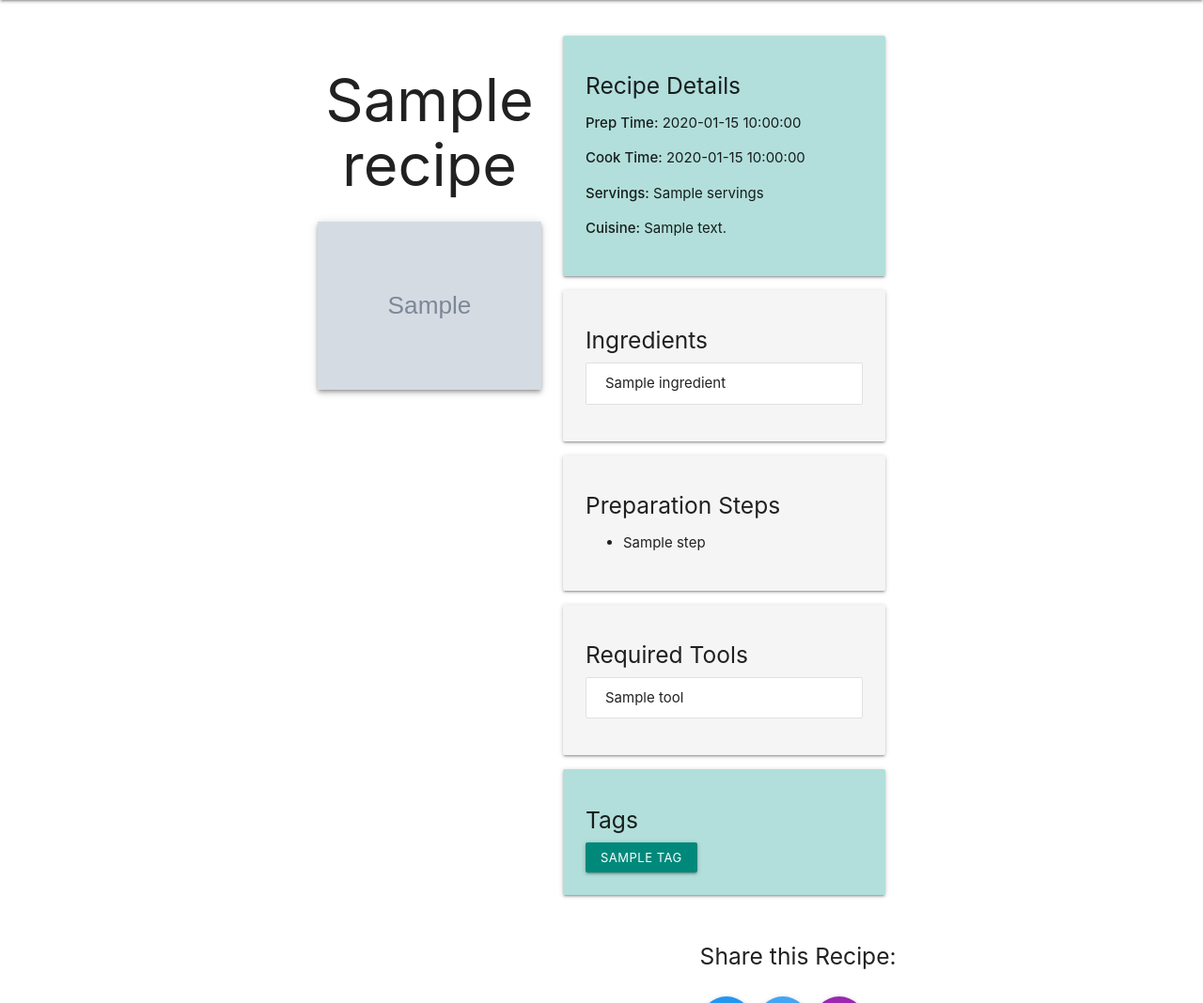
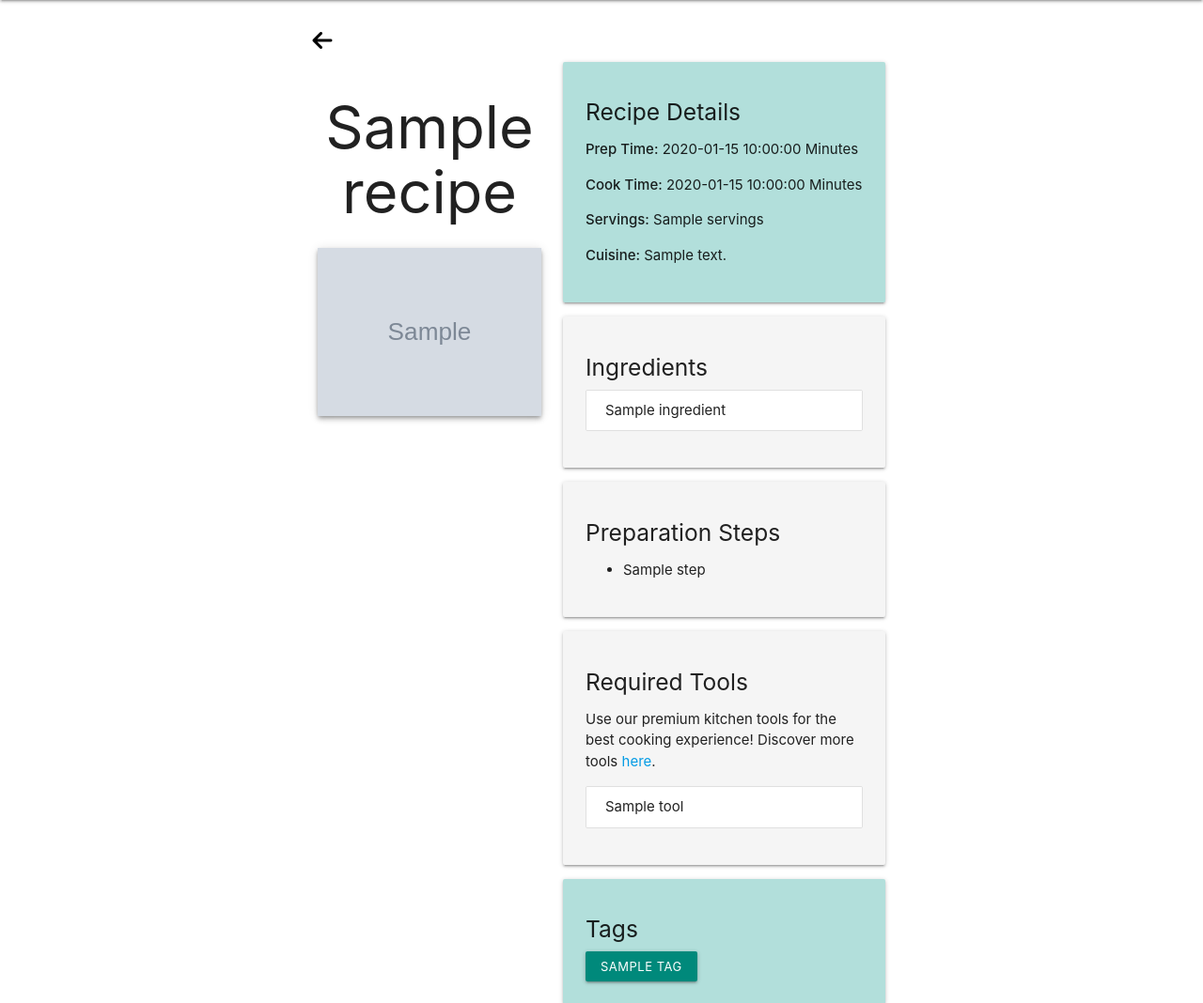
Before and after one commit to twisty147/Twisties-Cook-Book, a Flask app: template templates/recipe_detail.html in a window 1280 px wide. Shown: the part 64-1132 px from the top of the page at 94% size. Run offline with Flask 2, Linux system fonts and the light colour scheme; the template is opened without the code that fills it: most values are stand-ins (such as "Sample title", 1, 10 or a date in 2020); grey boxes marked "Sample" are stand-in pictures; one stand-in notice (Sample message) is shown; some libraries are stand-ins or nearby versions.

Commit message:
Enhance recipe detail page: added flash messages, back button, and equipment link

```diff
--- a/templates/recipe_detail.html
+++ b/templates/recipe_detail.html
@@ -1,9 +1,24 @@
 {% extends "base.html" %}
 
 {% block content %}
+<!-- Flash Messages -->
+{% with messages = get_flashed_messages(with_categories=true) %}
+{% if messages %}
+<div class="col s12">
+    {% for category, message in messages %}
+    <div id="flashMessage" class="card-panel {{ category }}">
+        {{ message }}
+    </div>
+    {% endfor %}
+</div>
+{% endif %}
+{% endwith %}
 <!-- Recipe Detail Section -->
 <div class="section">
     <div class="container">
+        <button onclick="goBack()" style="background:none; border:none; cursor:pointer;">
+            <i class="fas fa-arrow-left" style="font-size:24px;"></i>
+        </button>
         <div class="row">
             <!-- Recipe Title and Image -->
             <div class="col s12 m6 l5">
@@ -35,8 +50,8 @@
             <div class="col s12 m6 l7">
                 <div class="card-panel teal lighten-4">
                     <h5>Recipe Details</h5>
-                    <p><strong>Prep Time:</strong> {{ recipe.prep_time }}</p>
-                    <p><strong>Cook Time:</strong> {{ recipe.cook_time }}</p>
+                    <p><strong>Prep Time:</strong> {{ recipe.prep_time }} Minutes</p>
+                    <p><strong>Cook Time:</strong> {{ recipe.cook_time }} Minutes</p>
                     <p><strong>Servings:</strong> {{ recipe.servings }}</p>
                     <p><strong>Cuisine:</strong> {{ recipe.cuisine }}</p>
                 </div>
@@ -58,6 +73,9 @@
                 </div>
                 <div class="card-panel grey lighten-4">
                     <h5>Required Tools</h5>
+                    <p class="">Use our premium kitchen tools for the best cooking experience! Discover more tools <a
+                            href="{{ url_for('get_equipment') }}">here</a>.</p>
+
                     <ul class="collection">
                         {% for tool in recipe.required_tools %}
                         <li class="collection-item">{{ tool }}</li>
```
